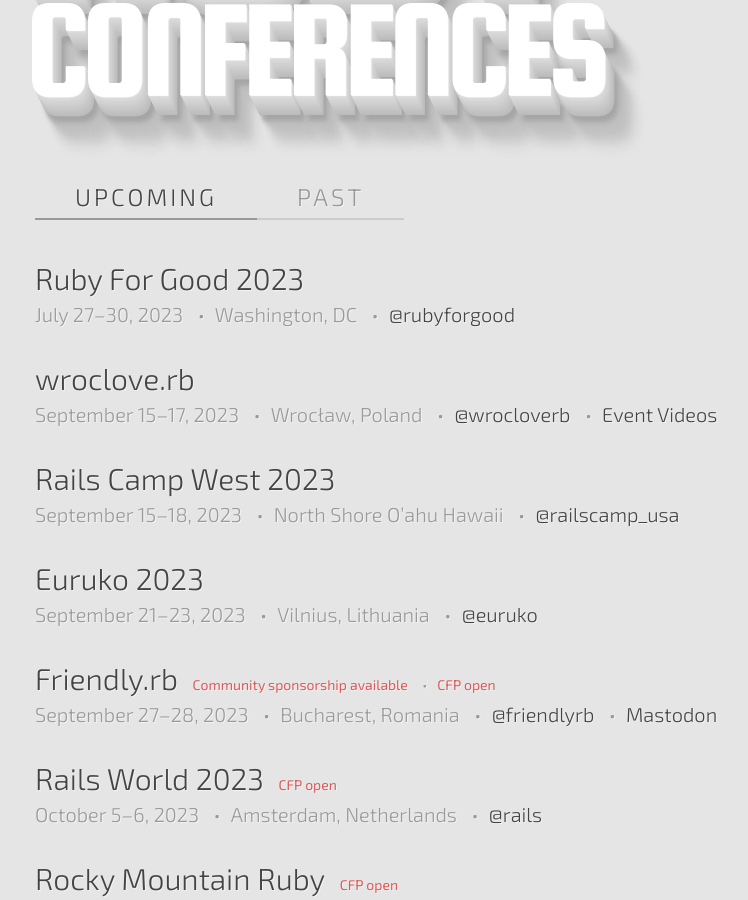
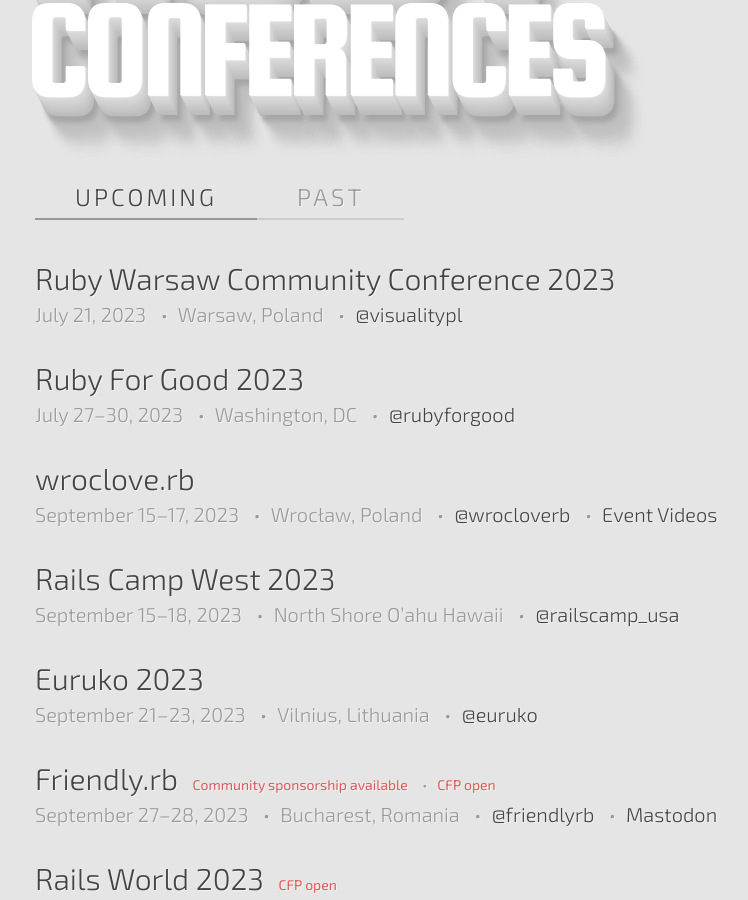
Before and after one commit to ruby-conferences/ruby-conferences.github.io, a Jekyll site: the page built from index.html, in a window 1280 px wide and 900 px high, scrolled down 302 px. Shown: the whole window, without its empty margins (205-953 px from the left). Built offline with Jekyll 4.4.1, drawn with Linux system fonts in a browser that asks for light colours.

Commit message:
Add Ruby Warsaw Community Conference 2023

```diff
--- a/_data/conferences.yml
+++ b/_data/conferences.yml
@@ -2232,6 +2232,13 @@
   cfp_phrase: CFP open
   cfp_date: 2023-03-31
 
+- name: Ruby Warsaw Community Conference 2023
+  location: Warsaw, Poland
+  start_date: 2023-07-21
+  end_date: 2023-07-21
+  url: https://www.rubycommunityconference.com
+  twitter: visualitypl
+
 - name: Ruby For Good 2023
   location: Washington, DC
   start_date: 2023-07-27
```
